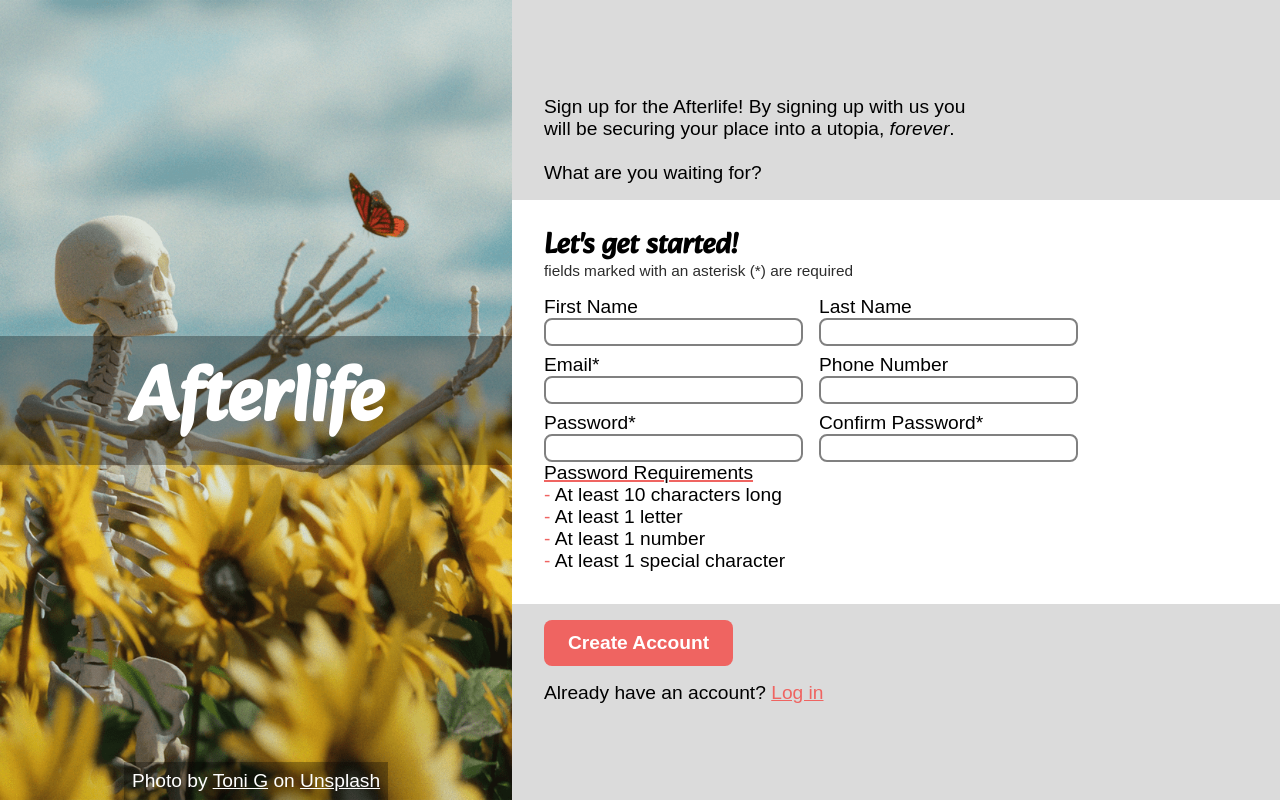
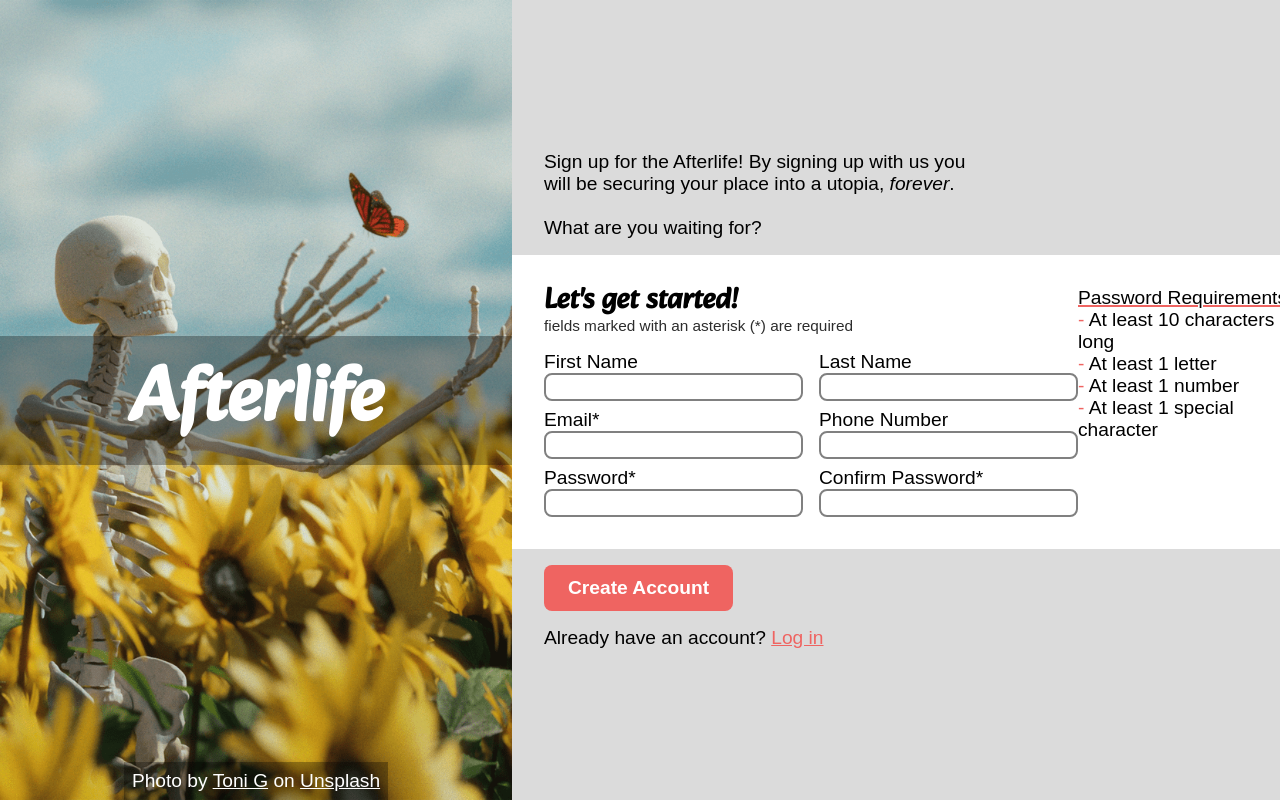
Before and after one commit to aberrantian/odin-sign-up-form, a plain HTML site: page index.html in a window 1280 px wide. Shown: the top 800 px of the page. Drawn offline with Linux system fonts and the light colour scheme.

Commit message:
redo layout for mid section

```diff
--- a/index.html
+++ b/index.html
@@ -40,6 +40,7 @@
       </div>
 
       <div class="mid-section">
+        <div class="mid-left-section">
           <div class="text-container">
             <p class="get-started">Let's get started!</p>
             <p class="asterisk-note">
@@ -87,7 +88,9 @@
               </label>
             </div>
           </form>
+        </div>
 
+        <div class="mid-right-section">
           <p class="password-requirements">
             <span class="underline">Password Requirements</span><br />
             <span class="red">-</span> At least 10 characters long<br />
@@ -95,6 +98,7 @@
             <span class="red">-</span> At least 1 number<br />
             <span class="red">-</span> At least 1 special character<br />
           </p>
+        </div>
       </div>
 
       <div class="bottom-section">
--- a/stylesheet.css
+++ b/stylesheet.css
@@ -104,7 +104,7 @@ Right Section
 
 .mid-section {
   display: flex;
-  flex-direction: column;
+  flex-direction: row;
   justify-content: center;
   height: fit-content;
 
```
Lines whose indentation alone changed are shown as unchanged.
